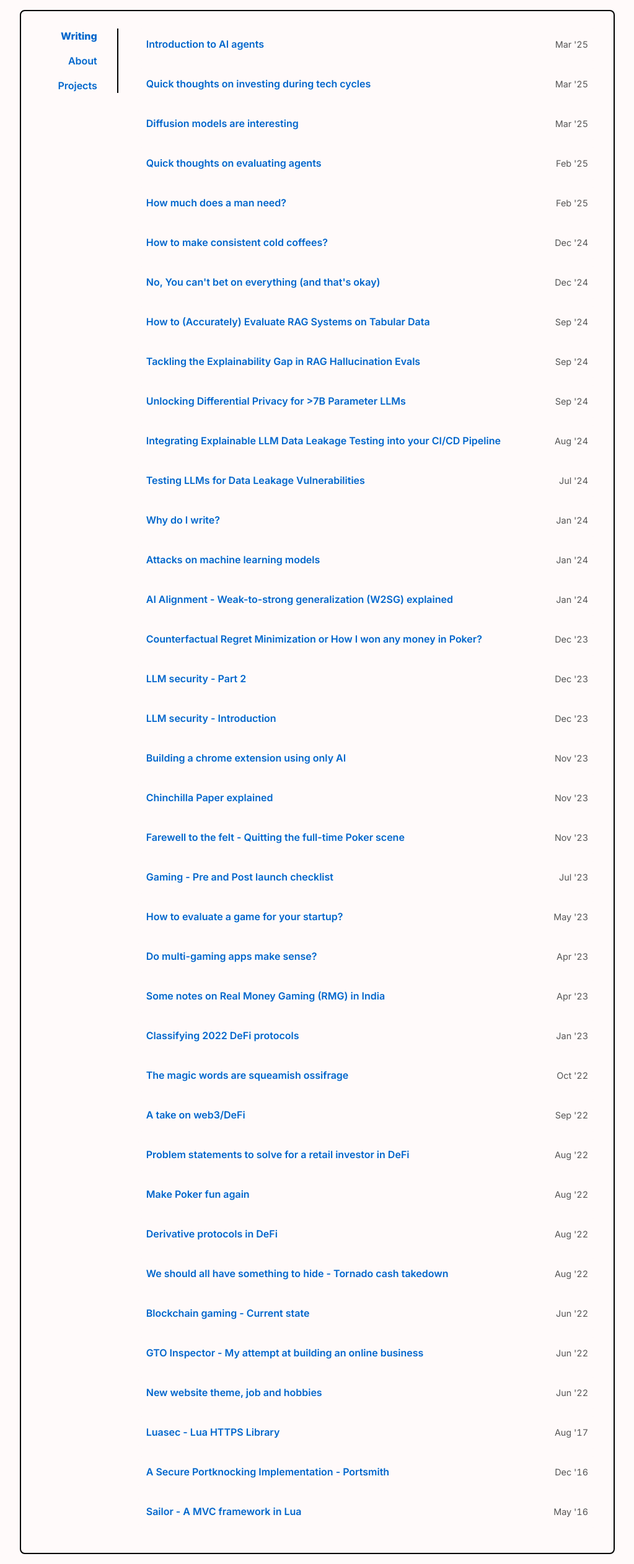
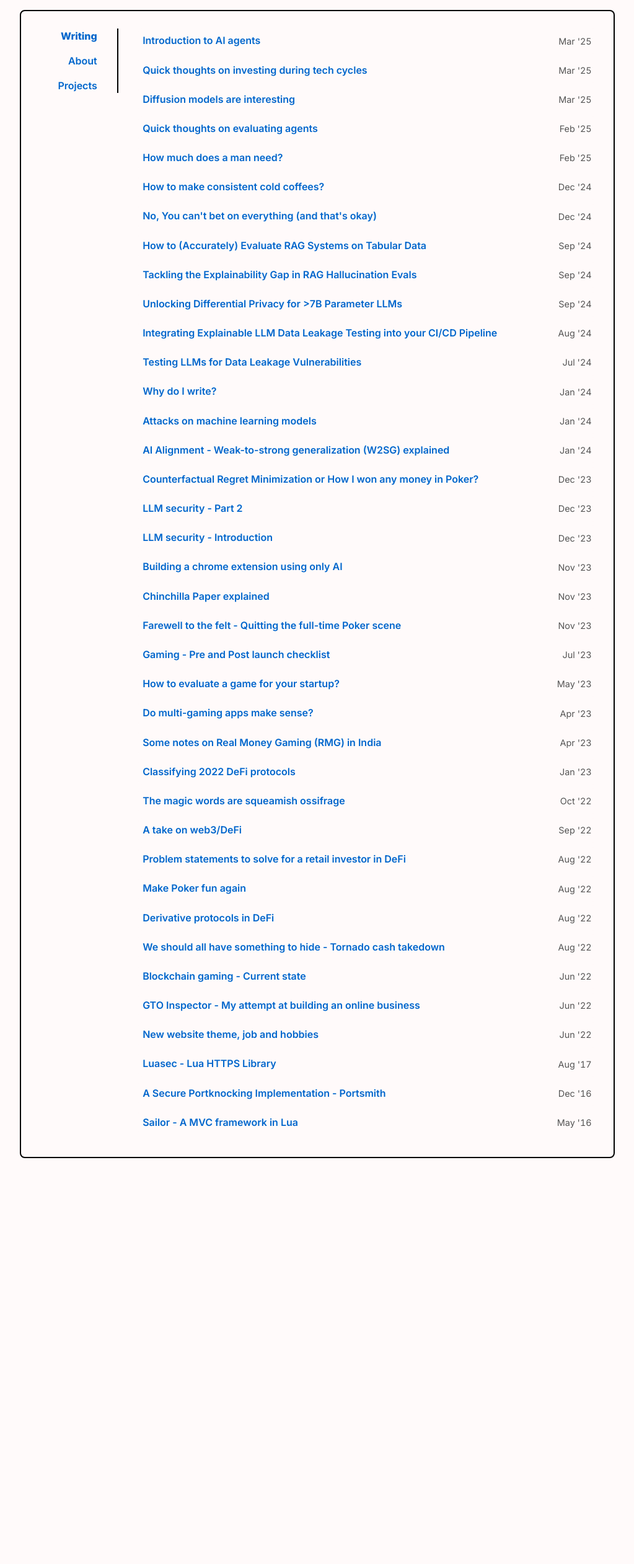
Before and after one commit to r-nikhil/r-nikhil.github.io, a Jekyll site: the page built from index.html, in a window 1280 px wide. Shown: the whole page at 62% size, without its empty margins (128-1151 px from the left). Built offline with Jekyll 4.4.1, drawn with Linux system fonts in a browser that asks for light colours; after the commit the page ends 1885 px from its top, so only the background shows below that.

Commit message:
Assistant checkpoint: Reduce spacing between post list items
Assistant generated file changes:
- _sass/_main.scss: Reduce post list spacing

---

User prompt:

this is how my site renders now. I want to reduce the spacing between the post list

Replit-Commit-Author: Assistant
Replit-Commit-Session-Id: ea295216-f3e4-4bf2-b7d8-ac577c9cdf4e

```diff
--- a/_sass/_main.scss
+++ b/_sass/_main.scss
@@ -184,8 +184,8 @@ strong, b {
 	align-items: center;
 	display: flex;
 	justify-content: space-between;
-	margin-bottom: 0.75rem;
-	padding: 0.75rem;
+	margin-bottom: 0.4rem;
+	padding: 0.4rem;
 	border-radius: 6px;
 	transition: all 0.2s ease;
 	border: 1px solid transparent;
```
